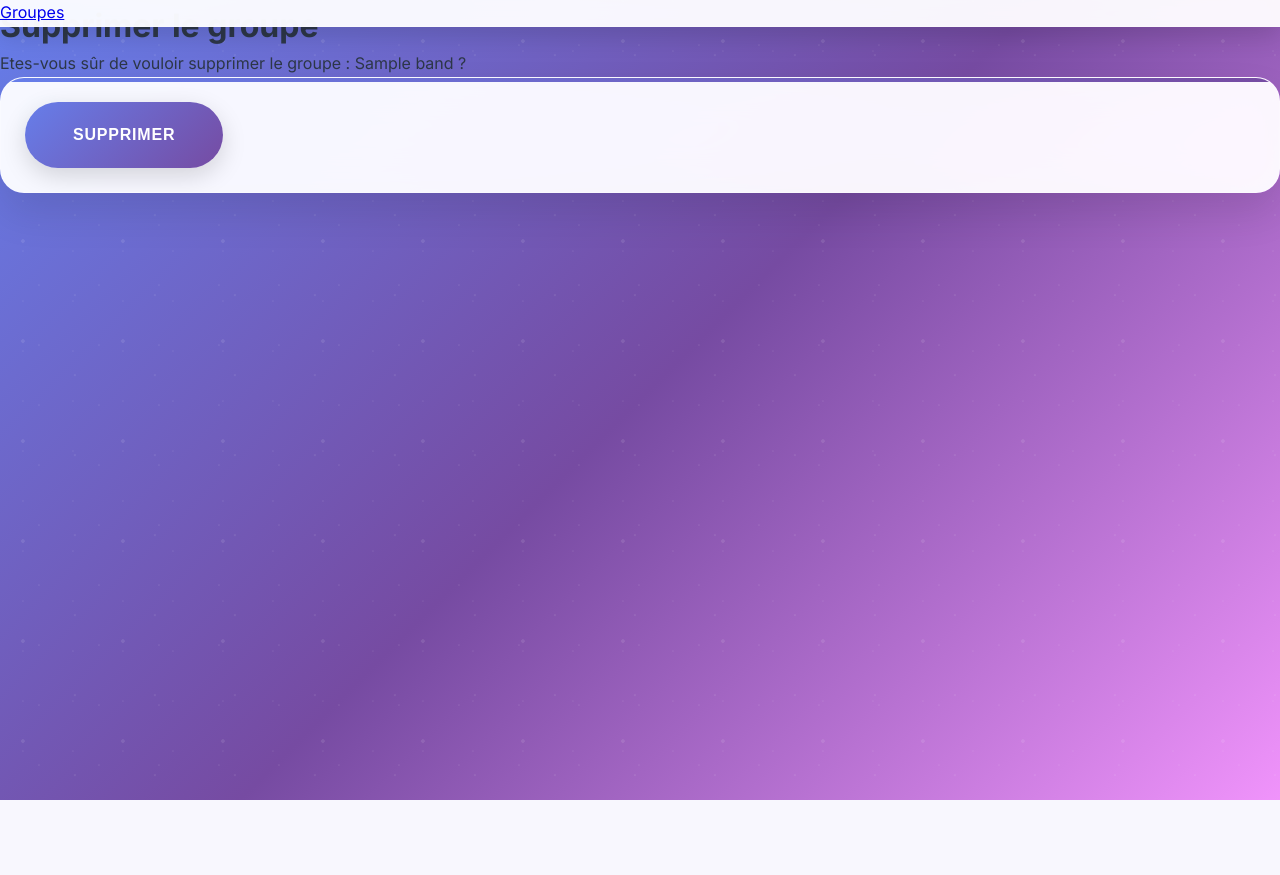
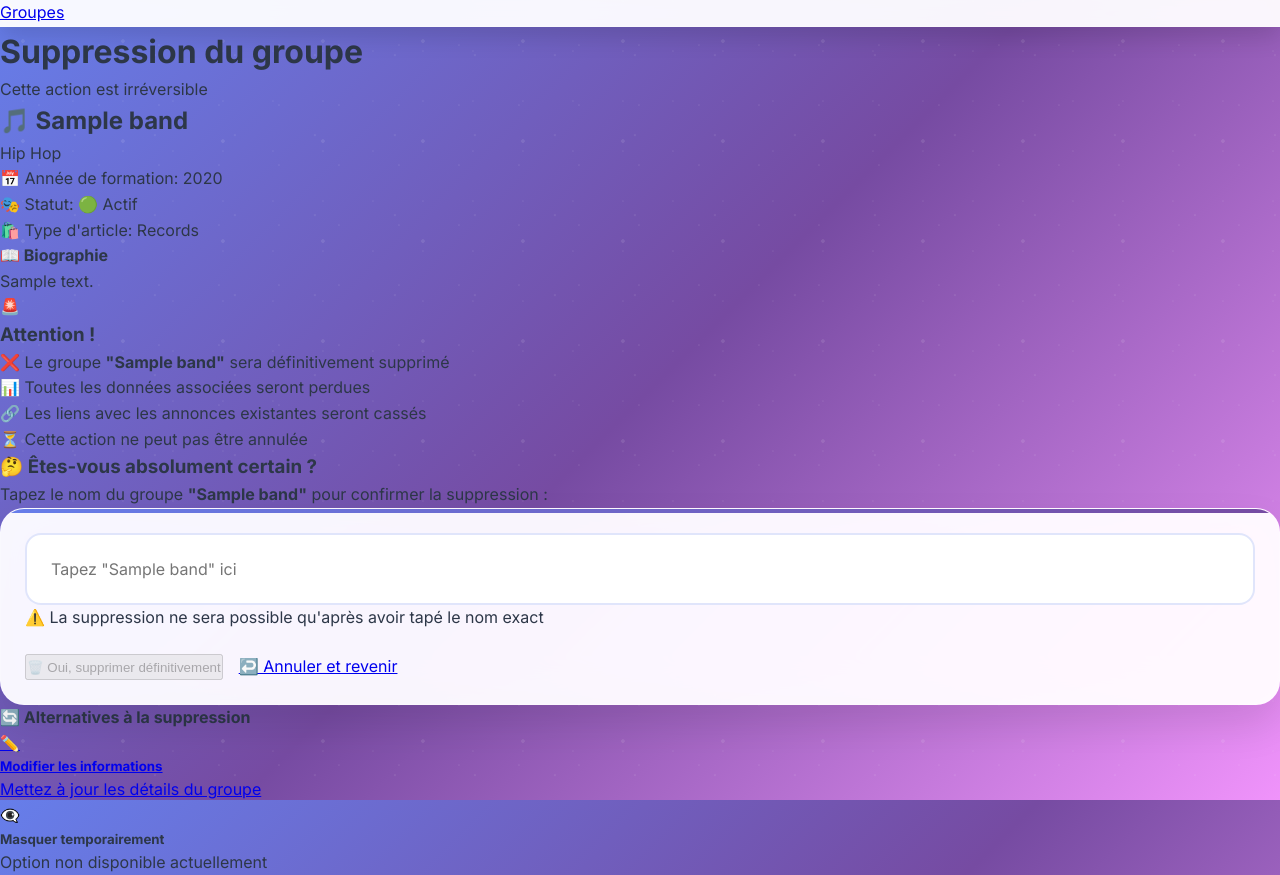
Before and after one commit to V14NN3Y/Open_classroom, a Django app: page /bands/1/delete/ in a window 1280 px wide. Before the commit the page ends 800 px from the top, so only its background shows below. Run offline with Django 5.2, Linux system fonts and the light colour scheme; tables that the repository leaves empty hold one stand-in row (values such as "Sample post").

Commit message:
Enhance: band deletion page with improved layout, confirmation input, and warning messages

```diff
--- a/Django/merchex/listings/templates/listings/band_delete.html
+++ b/Django/merchex/listings/templates/listings/band_delete.html
@@ -1,9 +1,144 @@
 {% extends 'listings/base.html' %}
+{% block title %}Supprimer {{ band.name }} - Merch Exchange{% endblock %}
 {% block content %}
-<h1>Supprimer le groupe</h1>
-<p>Etes-vous sûr de vouloir supprimer le groupe : {{ band.name }} ?</p>
-<form action="" method="post">
-    {% csrf_token %}
-    <input type="submit" value="Supprimer">
-</form>
+
+<div class="delete-container">
+    <div class="delete-header">
+        <div class="warning-icon">⚠️</div>
+        <h1>Suppression du groupe</h1>
+        <p class="delete-subtitle">Cette action est irréversible</p>
+    </div>
+
+    <div class="delete-content">
+        <div class="band-preview">
+            <div class="preview-header">
+                <h2>🎵 {{ band.name }}</h2>
+                <span class="band-genre-preview">{{ band.get_genre_display }}</span>
+            </div>
+
+            <div class="preview-details">
+                <div class="detail-item">
+                    <span class="detail-label">📅 Année de formation:</span>
+                    <span class="detail-value">{{ band.year_formed }}</span>
+                </div>
+                <div class="detail-item">
+                    <span class="detail-label">🎭 Statut:</span>
+                    <span class="detail-value {% if band.active %}active{% else %}inactive{% endif %}">
+                        {% if band.active %}🟢 Actif{% else %}🔴 Inactif{% endif %}
+                    </span>
+                </div>
+                {% if band.type %}
+                <div class="detail-item">
+                    <span class="detail-label">🛍️ Type d'article:</span>
+                    <span class="detail-value">{{ band.get_type_display }}</span>
+                </div>
+                {% endif %}
+            </div>
+
+            {% if band.biography %}
+            <div class="preview-biography">
+                <h4>📖 Biographie</h4>
+                <p>{{ band.biography|truncatewords:30 }}</p>
+            </div>
+            {% endif %}
+        </div>
+
+        <div class="delete-warning">
+            <div class="warning-content">
+                <div class="warning-icon-large">🚨</div>
+                <h3>Attention !</h3>
+                <div class="warning-list">
+                    <div class="warning-item">
+                        <span class="warning-bullet">❌</span>
+                        <span>Le groupe <strong>"{{ band.name }}"</strong> sera définitivement supprimé</span>
+                    </div>
+                    <div class="warning-item">
+                        <span class="warning-bullet">📊</span>
+                        <span>Toutes les données associées seront perdues</span>
+                    </div>
+                    <div class="warning-item">
+                        <span class="warning-bullet">🔗</span>
+                        <span>Les liens avec les annonces existantes seront cassés</span>
+                    </div>
+                    <div class="warning-item">
+                        <span class="warning-bullet">⏳</span>
+                        <span>Cette action ne peut pas être annulée</span>
+                    </div>
+                </div>
+            </div>
+        </div>
+
+        <div class="confirmation-section">
+            <h3>🤔 Êtes-vous absolument certain ?</h3>
+            <p class="confirmation-text">
+                Tapez le nom du groupe <strong>"{{ band.name }}"</strong> pour confirmer la suppression :
+            </p>
+
+            <form action="" method="post" class="delete-form">
+                {% csrf_token %}
+
+                <div class="confirmation-input">
+                    <input
+                        type="text"
+                        id="confirmation"
+                        name="confirmation"
+                        placeholder="Tapez &quot;{{ band.name }}&quot; ici"
+                        class="confirmation-field"
+                        required
+                    >
+                    <div class="input-help">
+                        ⚠️ La suppression ne sera possible qu'après avoir tapé le nom exact
+                    </div>
+                </div>
+
+                <div class="action-buttons">
+                    <button type="submit" class="btn-delete-confirm" disabled id="deleteBtn">
+                        🗑️ Oui, supprimer définitivement
+                    </button>
+                    <a href="{% url 'band-detail' band.id %}" class="btn-cancel">
+                        ↩️ Annuler et revenir
+                    </a>
+                </div>
+            </form>
+        </div>
+
+        <div class="alternative-actions">
+            <h4>🔄 Alternatives à la suppression</h4>
+            <div class="alternatives-grid">
+                <a href="{% url 'band-update' band.id %}" class="alternative-card">
+                    <div class="alt-icon">✏️</div>
+                    <div class="alt-content">
+                        <h5>Modifier les informations</h5>
+                        <p>Mettez à jour les détails du groupe</p>
+                    </div>
+                </a>
+                <div class="alternative-card inactive-option">
+                    <div class="alt-icon">👁️‍🗨️</div>
+                    <div class="alt-content">
+                        <h5>Masquer temporairement</h5>
+                        <p>Option non disponible actuellement</p>
+                    </div>
+                </div>
+            </div>
+        </div>
+    </div>
+</div>
+
+<script>
+document.addEventListener('DOMContentLoaded', function() {
+    const confirmationInput = document.getElementById('confirmation');
+    const deleteBtn = document.getElementById('deleteBtn');
+    const expectedName = "{{ band.name }}";
+
+    confirmationInput.addEventListener('input', function() {
+        if (this.value === expectedName) {
+            deleteBtn.disabled = false;
+            deleteBtn.classList.add('enabled');
+        } else {
+            deleteBtn.disabled = true;
+            deleteBtn.classList.remove('enabled');
+        }
+    });
+});
+</script>
 {% endblock %}
```
